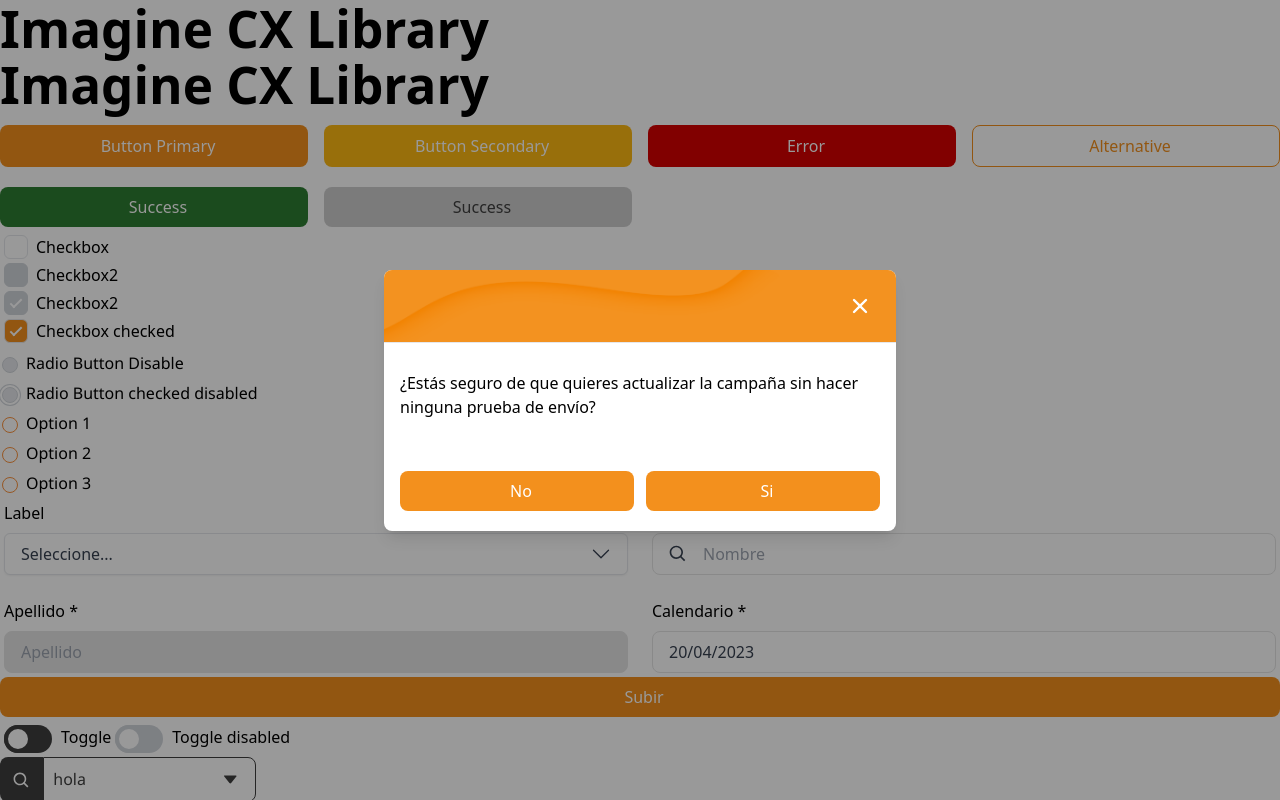
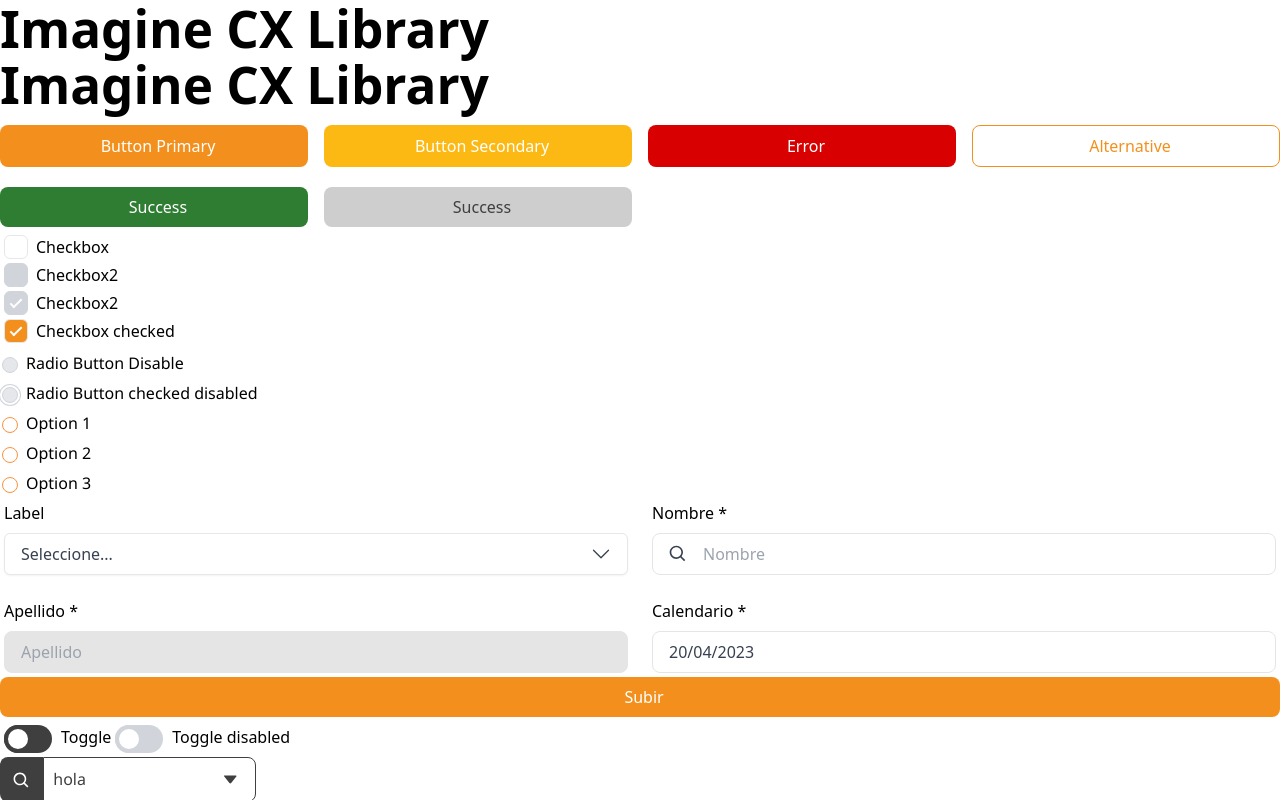
Before and after one commit to Imagine-CX/imaginecx-library, a React (Vite) app: page / in a window 1280 px wide. Shown: the top 800 px of the page. Built offline with nearby package versions, Linux system fonts and the light colour scheme.

Commit message:
Reusable modal

```diff
--- a/src/App.tsx
+++ b/src/App.tsx
@@ -1,3 +1,4 @@
+import { useState } from 'react';
 import { BiSearch } from 'react-icons/bi';
 
 import {
@@ -71,6 +72,7 @@ const itemsBread = [
 ];
 
 function App() {
+  const [open, setOpen] = useState(false);
   return (
     <div className="">
       <Header text="Imagine CX Library" variant="h1" />
@@ -182,7 +184,18 @@ function App() {
         <BreadCrumb items={itemsBread} selected="Inicio" home="/" />
       </div>
       <div>
-        <Modal />
+        <Button color="success" text="Modal" onClick={() => setOpen(!open)} />
+        <Modal open={open} setOpen={setOpen}>
+          <div className="icx-flex icx-items-center icx-justify-center icx-p-4 icx-mt-3">
+            <p>¿Estás seguro de que quieres actualizar la campaña sin hacer ninguna prueba de envío?</p>
+          </div>
+          <div className="icx-flex icx-items-center icx-gap-3 icx-p-4 icx-mt-5">
+            {/* <Button color="primary" text="Si" onClick={() => setState(false)} />
+            <Button color="primary" text="No" onClick={() => setState(false)} /> */}
+            <Button color="primary" text="No" />
+            <Button color="primary" text="Si" />
+          </div>
+        </Modal>
       </div>
     </div>
   );
--- a/src/components/Modals/Modal.tsx
+++ b/src/components/Modals/Modal.tsx
@@ -1,18 +1,18 @@
-import { useState } from 'react';
+import header from '../../assets/SMS-Cards.png';
 
-import header from '../../assets/SMS-Cards.png';
-import { Button } from '../Btns';
+interface IModal extends React.PropsWithChildren {
+  open: boolean;
+  setOpen: React.Dispatch<React.SetStateAction<boolean>>;
+}
 
-export const Modal = () => {
-  const [state, setState] = useState(true);
-
+export const Modal = ({ open, setOpen, children }: IModal): JSX.Element => {
   return (
     <>
-      {state ? (
+      {open && (
         <div className="icx-fixed icx-inset-0 icx-z-10 icx-overflow-y-auto">
           <div
             className="icx-fixed icx-inset-0 icx-w-full icx-h-full icx-bg-black icx-opacity-40"
-            onClick={() => setState(false)}
+            onClick={() => setOpen(false)}
           ></div>
           <div className="icx-flex icx-items-center icx-min-h-screen icx-px-4 icx-py-8">
             <div className="icx-relative icx-w-full icx-max-w-lg icx-mx-auto icx-bg-white icx-rounded-lg icx-shadow-lg">
@@ -20,7 +20,7 @@ export const Modal = () => {
                 className="icx-flex icx-items-center icx-justify-end icx-p-4 icx-rounded-t-lg icx-border-b icx-bg-cover icx-bg-center"
                 style={{ backgroundImage: `url(${header})` }}
               >
-                <button className="icx-p-2 icx-text-gray-400 icx-rounded-md " onClick={() => setState(false)}>
+                <button className="icx-p-2 icx-text-gray-400 icx-rounded-md " onClick={() => setOpen(false)}>
                   <svg
                     xmlns="http://www.w3.org/2000/svg"
                     className="icx-w-6 icx-h-6 icx-mx-auto icx-text-white"
@@ -35,18 +35,10 @@ export const Modal = () => {
                   </svg>
                 </button>
               </div>
-              <div className="icx-flex icx-items-center icx-justify-center icx-p-4 icx-mt-3">
-                <p>¿Estás seguro de que quieres actualizar la campaña sin hacer ninguna prueba de envío?</p>
-              </div>
-              <div className="icx-flex icx-items-center icx-gap-3 icx-p-4 icx-mt-5">
-                <Button color="primary" text="No" onClick={() => setState(false)} />
-                <Button color="primary" text="Si" onClick={() => setState(false)} />
-              </div>
+              {children}
             </div>
           </div>
         </div>
-      ) : (
-        ''
       )}
     </>
   );
```
